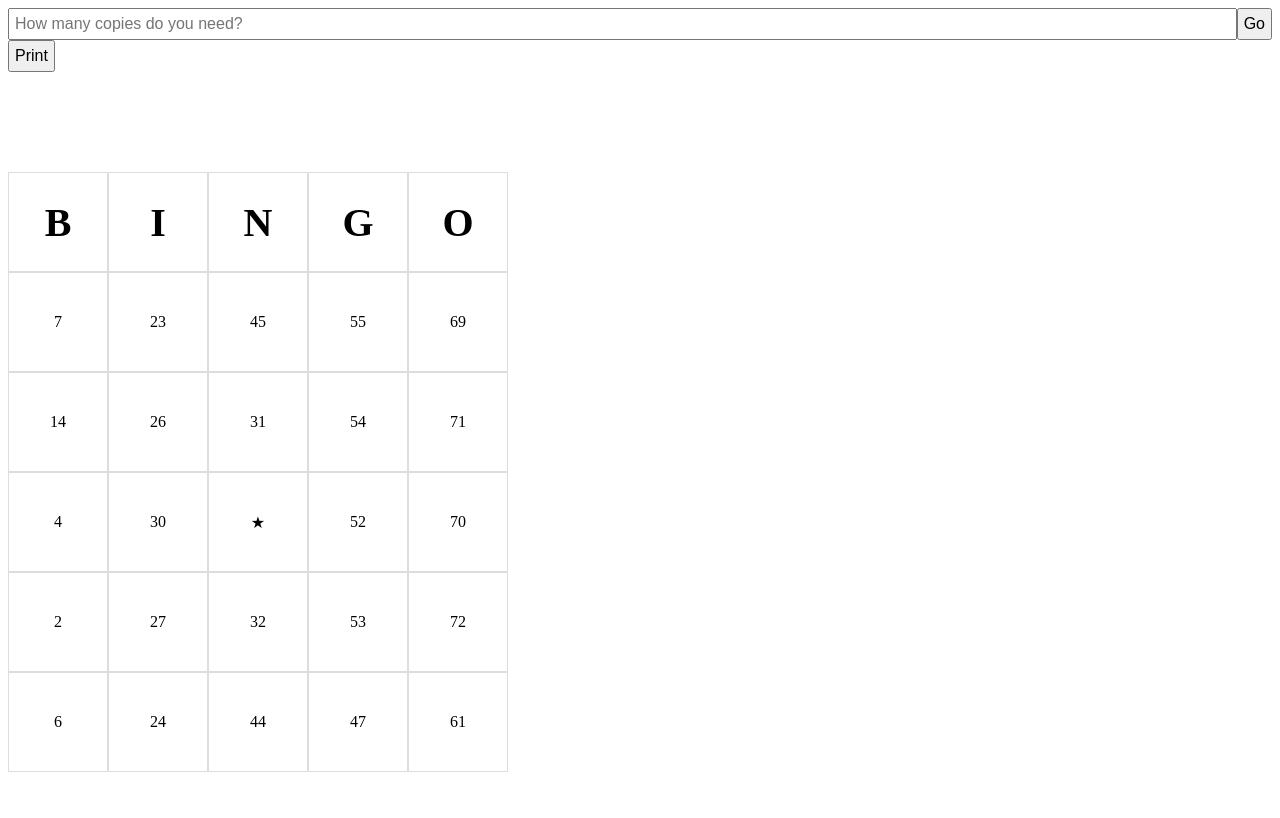
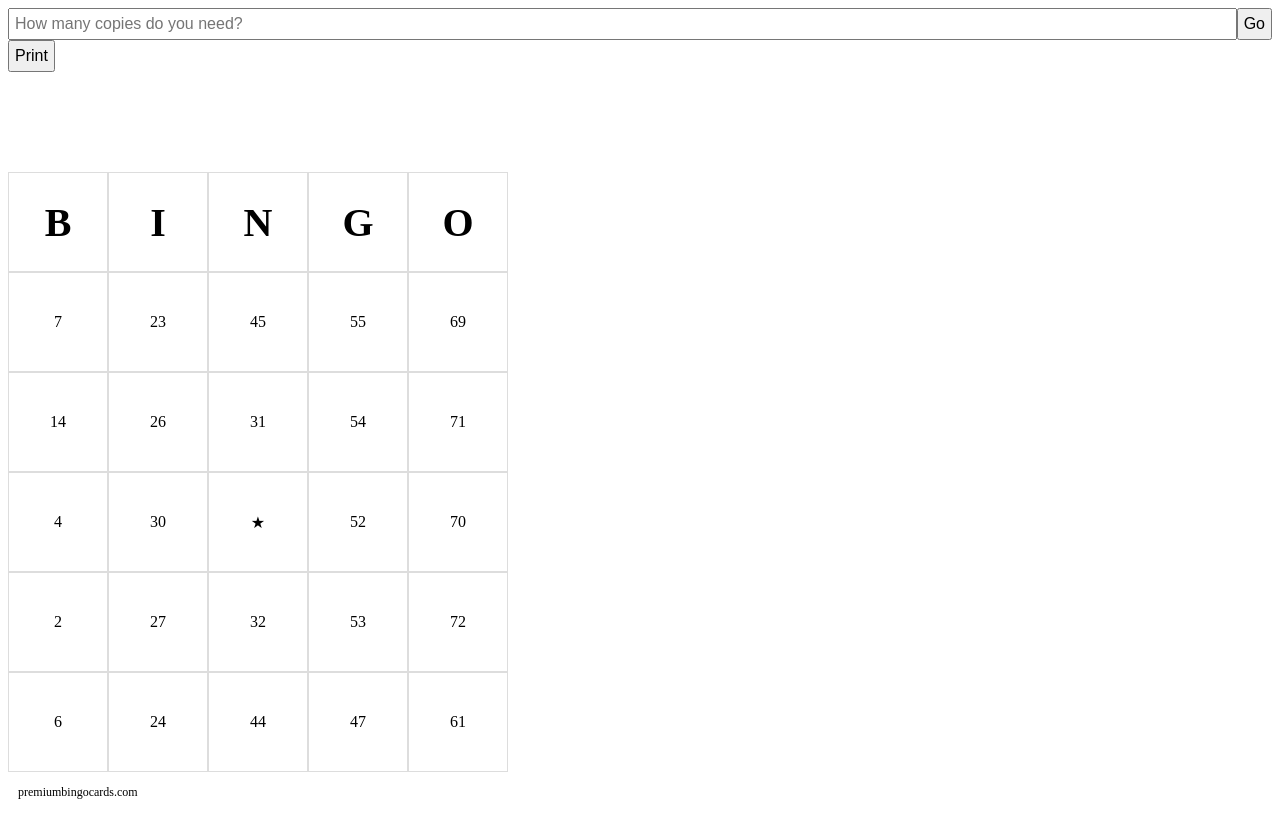
Before and after one commit to hanse/bingo, a Next.js app: page / in a window 1280 px wide. Built offline with nearby package versions, Linux system fonts and the light colour scheme.

Commit message:
Add branding

```diff
--- a/pages/index.js
+++ b/pages/index.js
@@ -1,4 +1,5 @@
 import { Component } from 'react';
+import Head from 'next/head';
 import { shuffle, chunk, flatten, unzip, range } from 'lodash';
 
 function bingo() {
@@ -10,10 +11,24 @@ function bingo() {
 
 const letters = ['B', 'I', 'N', 'G', 'O'];
 
+function Logo() {
+  return (
+    <p style={{ padding: 10 }}>
+      <span style={{ fontSize: 12 }}>premiumbingocards.com</span>
+    </p>
+  );
+}
+
 export default class extends Component {
   state = {
     n: 1
   };
+
+  static async getInitialProps({ query }) {
+    return {
+      premium: query.premium !== undefined
+    };
+  }
 
   handleSubmit = (e) => {
     e.preventDefault();
@@ -23,6 +38,9 @@ export default class extends Component {
   render() {
     return (
       <div>
+        <Head>
+          <title>Premium Bingo Cards</title>
+        </Head>
         <form onSubmit={this.handleSubmit}>
           <input
             type="number"
@@ -38,6 +56,7 @@ export default class extends Component {
           <div className="container">
             {letters.map((letter) => <div className="box"><strong>{letter}</strong></div>)}
             {bingo().map((value) => <div className="box">{value}</div>)}
+            {!this.props.premium && <Logo />}
           </div>
         ))}
 
```
